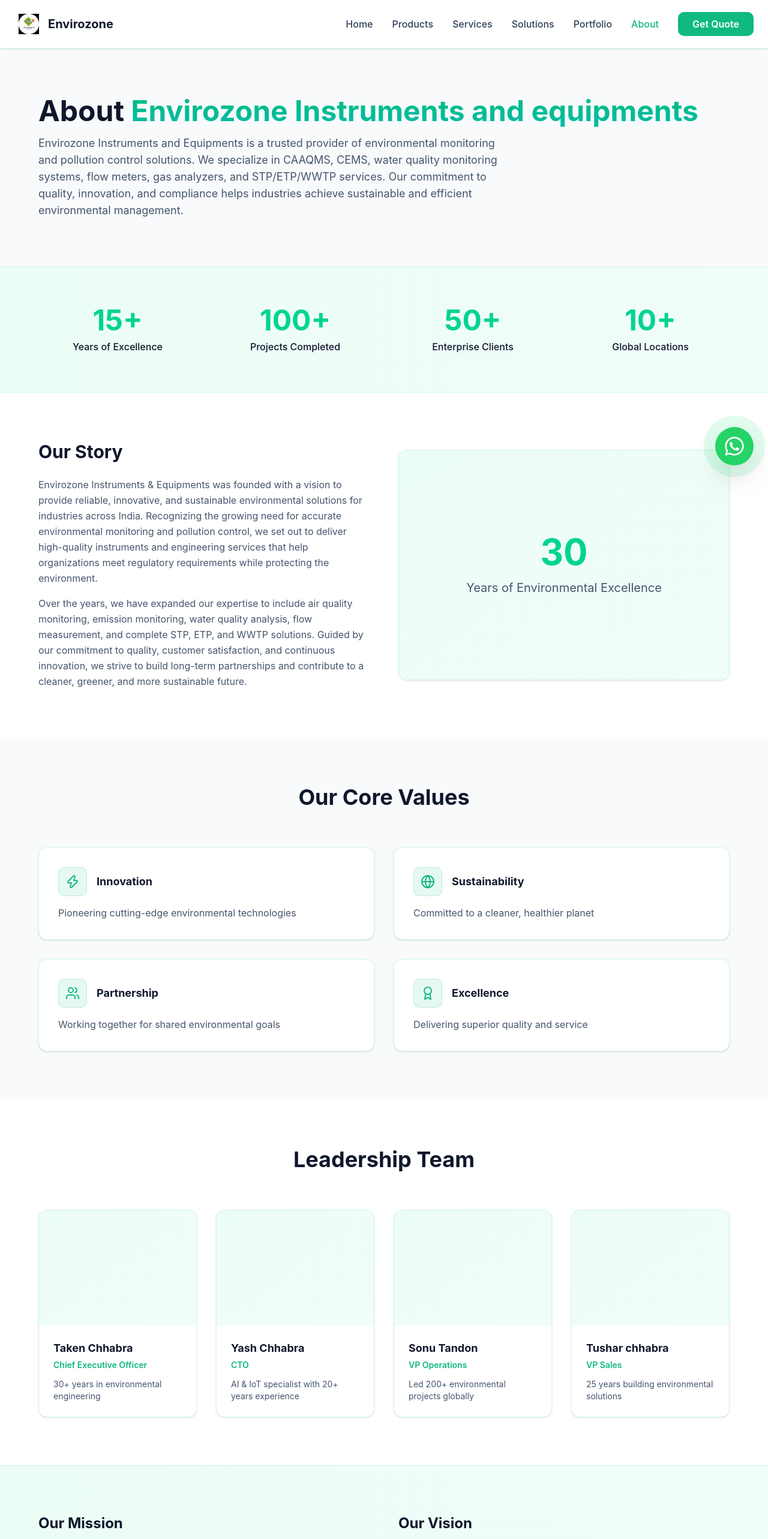
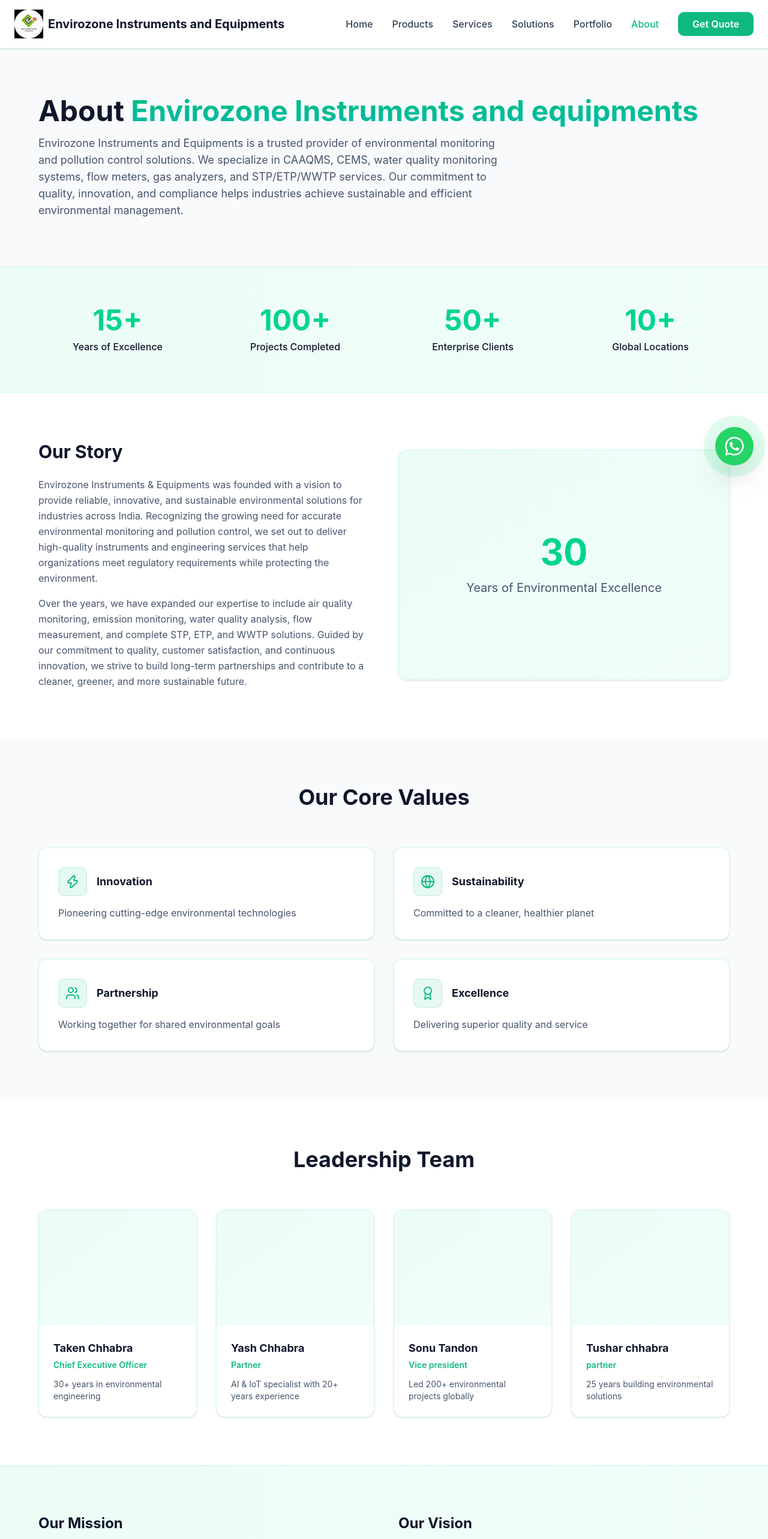
Before and after one commit to himanshu565/Envirozone-web, a Next.js app: page /about in a window 1280 px wide. Shown: the top 2566 px of the page at 60% size. Built offline with nearby package versions, Linux system fonts and the light colour scheme.

Commit message:
content added

```diff
--- a/app/about/page.tsx
+++ b/app/about/page.tsx
@@ -30,9 +30,9 @@
 
 const team = [
   { name: 'Taken Chhabra', role: 'Chief Executive Officer', bio: '30+ years in environmental engineering' },
-  { name: 'Yash Chhabra', role: 'CTO', bio: 'AI & IoT specialist with 20+ years experience' },
-  { name: 'Sonu Tandon', role: 'VP Operations', bio: 'Led 200+ environmental projects globally' },
-  { name: 'Tushar chhabra', role: 'VP Sales', bio: '25 years building environmental solutions' }
+  { name: 'Yash Chhabra', role: 'Partner', bio: 'AI & IoT specialist with 20+ years experience' },
+  { name: 'Sonu Tandon', role: 'Vice president', bio: 'Led 200+ environmental projects globally' },
+  { name: 'Tushar chhabra', role: 'partner', bio: '25 years building environmental solutions' }
 ]
 
 export default function AboutPage() {
--- a/components/footer.tsx
+++ b/components/footer.tsx
@@ -12,11 +12,11 @@
               <Image
                 src="/icon.jpg"
                 alt="Logo"
-                width={36}
-                height={36}
+                width={90}
+                height={90}
                 className="object-contain"
               />
-              <span className="text-lg font-bold text-slate-900">Envirozone</span>
+              <span className="text-lg font-bold text-slate-900">Envirozone Instruments and Equipments</span>
             </div>
             <p className="text-slate-600 text-sm">
               Reliable instruments. Sustainable future. Better tomorrow.
@@ -29,7 +29,7 @@
               <li><a href="#" className="text-slate-600 hover:text-primary transition-colors text-sm">Air Pollution Control</a></li>
               <li><a href="#" className="text-slate-600 hover:text-primary transition-colors text-sm">Water Treatment</a></li>
               <li><a href="#" className="text-slate-600 hover:text-primary transition-colors text-sm">Waste Management</a></li>
-              <li><a href="#" className="text-slate-600 hover:text-primary transition-colors text-sm">Monitoring Systems</a></li>
+              <li><a href="#" className="text-slate-600 hover:text-primary transition-colors text-sm">solid water management</a></li>
             </ul>
           </div>
 
@@ -60,7 +60,7 @@
               </div>
               <div className="flex items-center gap-2 text-slate-600 text-sm">
                 <Phone size={16} />
-                <span>+1 (555) 123-4567</span>
+                <span>+91 9811138359</span>
               </div>
               <div className="flex gap-3 mt-4">
                 <a href="#" className="text-slate-500 hover:text-primary transition-colors">
--- a/components/navbar.tsx
+++ b/components/navbar.tsx
@@ -30,12 +30,12 @@
               <Image
                 src="/icon.jpg"
                 alt="Logo"
-                width={34}
-                height={34}
+                width={500}
+                height={500}
                 className="object-contain"
               />
             </div>
-            <span className="text-xl font-bold text-slate-900">Envirozone</span>
+            <span className="text-xl font-bold text-slate-900">Envirozone Instruments and Equipments</span>
           </Link>
 
           {/* Desktop Menu */}
```
Also changed, not shown: 1 other file (tests, documents, lock files or other folders).
